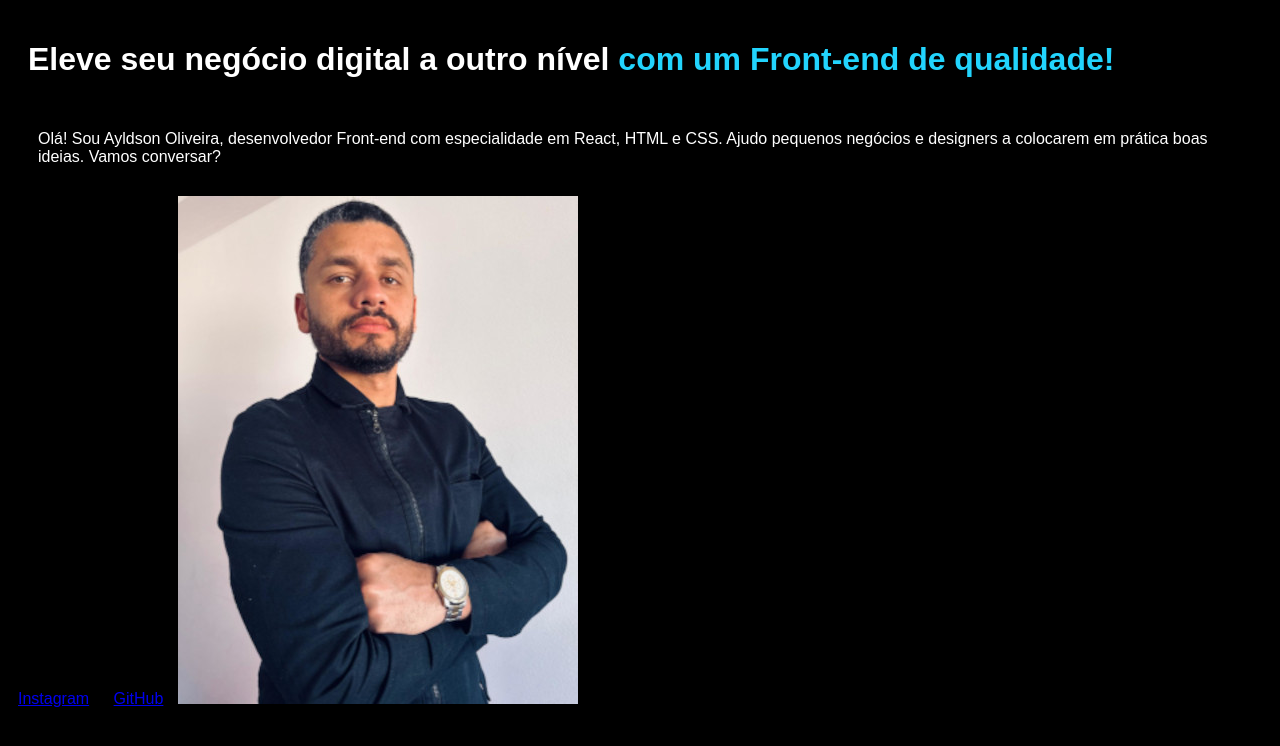
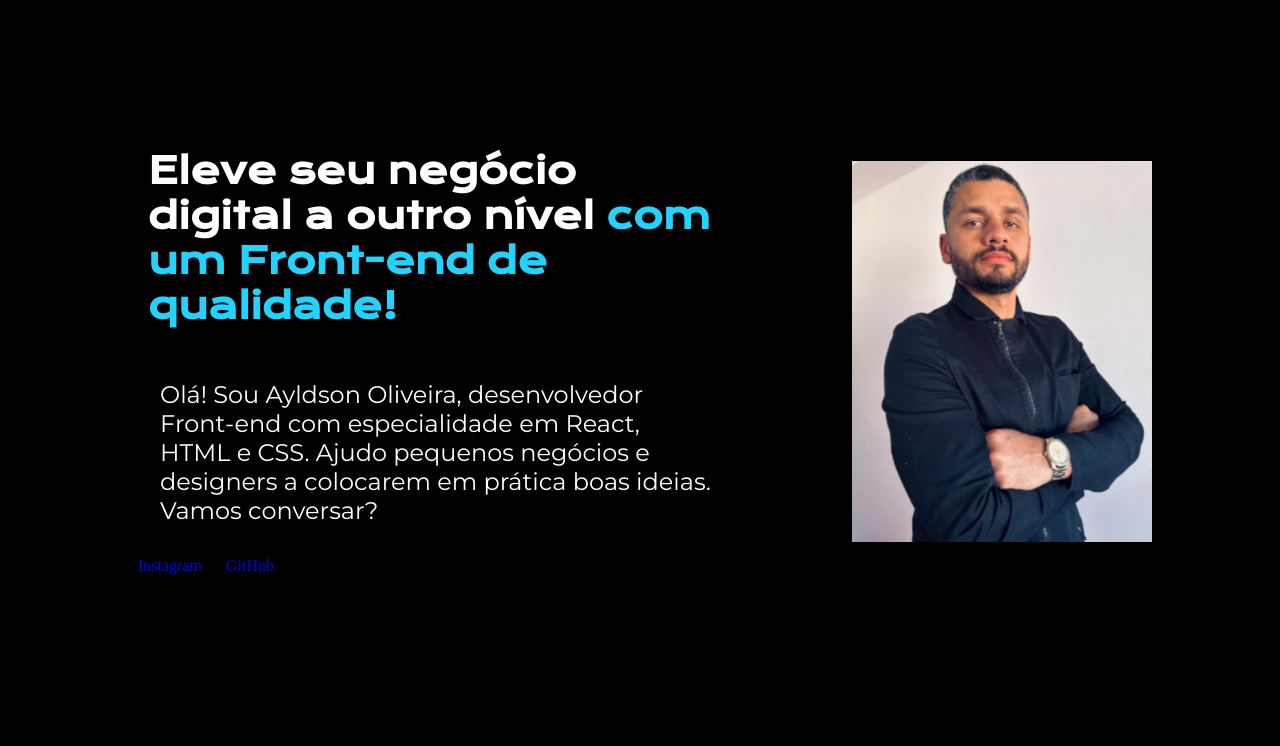
Before and after one commit to AyldsonOliveira/projeto-portifolio, a plain HTML site: page index.html in a window 1280 px wide. Drawn offline with nearby package versions, Linux system fonts and the light colour scheme.

Commit message:
exercício alura portifólio continuação

```diff
--- a/index.html
+++ b/index.html
@@ -10,12 +10,14 @@
     <header>
 
     </header>
-    <main>
-        <h1>Eleve seu negócio digital a outro nível <strong>com um Front-end de qualidade!</strong></h1>
-        <p>
-        Olá! Sou Ayldson Oliveira, desenvolvedor Front-end com especialidade em React, HTML e CSS. Ajudo pequenos negócios e designers a colocarem em prática boas ideias. Vamos conversar?</p>
-        <a href="https://www.instagram.com/" target="_blank">Instagram</a>
-        <a href="https://github.com/AyldsonOliveira" target="_blank">GitHub</a>
+    <main class="apresentacao">
+        <section class="apresentacao__conteudo">
+            <h1 class="apresentacao__conteudo__titulo">Eleve seu negócio digital a outro nível <strong class="titulo-destaque">com um Front-end de qualidade!</strong></h1>
+            <p class="apresentacao__conteudo__texto">
+            Olá! Sou Ayldson Oliveira, desenvolvedor Front-end com especialidade em React, HTML e CSS. Ajudo pequenos negócios e designers a colocarem em prática boas ideias. Vamos conversar?</p>
+            <a href="https://www.instagram.com/" target="_blank">Instagram</a>
+            <a href="https://github.com/AyldsonOliveira" target="_blank">GitHub</a>
+        </section>
         <img src="imagem/Imagem WhatsAp.jpg" alt="">
     </main>
     <footer>
--- a/style.css
+++ b/style.css
@@ -1,26 +1,57 @@
-@charset "UTF-8";
+@import url('https://fonts.googleapis.com/css2?family=Krona+One&family=Montserrat:ital,wght@0,100..900;1,100..900&display=swap');
+
+* {
+    margin: 0;
+    padding: 0;
+}
 
  body {
-            font-family: Arial, Helvetica, sans-serif;
+    height: 100vh;
+    box-sizing: border-box;
     background-color: black;
     color: white;
         }
 
 h1 {
    padding: 20px;
-
-
 }
 
 p {
    padding: 10px;
+   border: 2px solid black;
    margin: 20px;
 }
 
  a {
      padding: 10px;
+     text-decoration: none;
  }
 
-        strong {
+img {
+    width: 300px;
+}
+
+.titulo-destaque {
    color: #22d4fd;
 }
+
+.apresentacao {
+    margin: 10%;
+    display: flex;
+    align-items: center;
+    justify-content: space-between;
+}
+
+.apresentacao__conteudo {
+    width: 615px;
+}
+
+.apresentacao__conteudo__titulo {
+    font-size: 36px;
+    font-family: "Krona One", sans-serif;
+}
+
+.apresentacao__conteudo__texto {
+    font-size: 24px;
+    font-family: "Montserrat", sans-serif;;
+}
```
Lines whose indentation alone changed are shown as unchanged.
